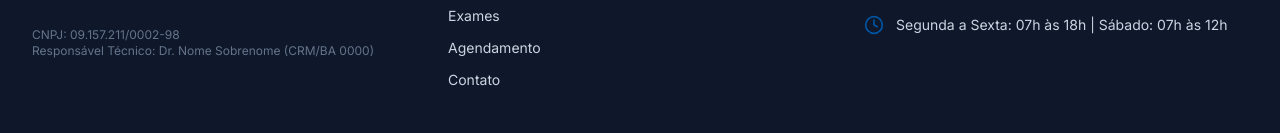
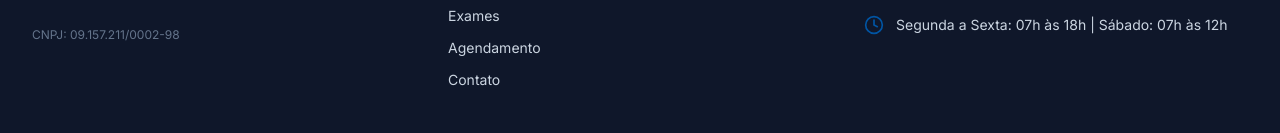
Before and after one commit to LucasRodriguesRibeiro/clinicacmb, a React (Vite) app: page / in a window 1280 px wide. Shown: the part 4962-5095 px from the top of the page. Built offline with nearby package versions, Linux system fonts and the light colour scheme.

Commit message:
Remove technical responsible info from footer

```diff
--- a/components/Footer.tsx
+++ b/components/Footer.tsx
@@ -20,7 +20,7 @@ export const Footer: React.FC = () => {
             </p>
             <div className="text-xs text-slate-500">
               <p>CNPJ: 09.157.211/0002-98</p>
-              <p>Responsável Técnico: Dr. Nome Sobrenome (CRM/BA 0000)</p>
+
             </div>
           </div>
 
```
